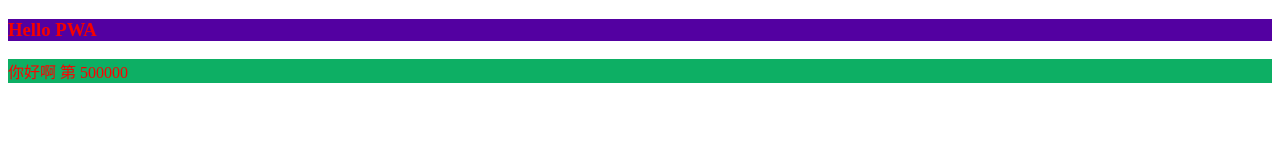
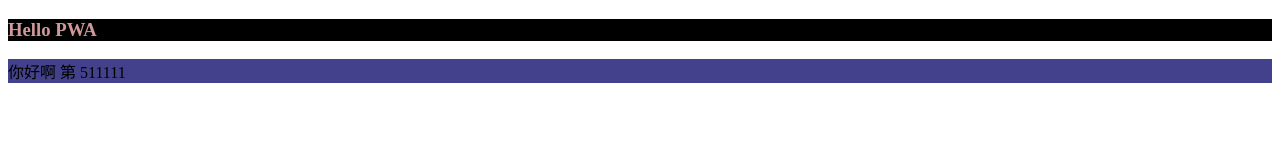
Before and after one commit to cszdsb/pwa-workbox, a website: page src/index.html in a window 1280 px wide. Drawn offline with Linux system fonts and the light colour scheme.

Commit message:
no message

```diff
--- a/src/cacheList/main.css
+++ b/src/cacheList/main.css
@@ -1,4 +1,4 @@
 h3{
-    color: rgb(245, 0, 0);background-color: rgb(83, 0, 161);
+    color: rgb(207, 153, 153);background-color: rgb(0, 0, 0);
   }
-  div{color:rgb(255, 0, 0);background-color:#0daf64;}
+  div{color:rgb(0, 0, 0);background-color:#43418b;}
--- a/src/index.html
+++ b/src/index.html
@@ -11,7 +11,7 @@
 
 <body>
     <h3>Hello PWA</h3>
-    <div>你好啊 第 500000</div>
+    <div>你好啊 第 511111</div>
 </body>
 <script>
     // 检测浏览器是否支持SW
```
Also changed, not shown: src/sw.js (+11 -4 lines), build/cacheList/main.css, build/index.html, build/sw.js.
